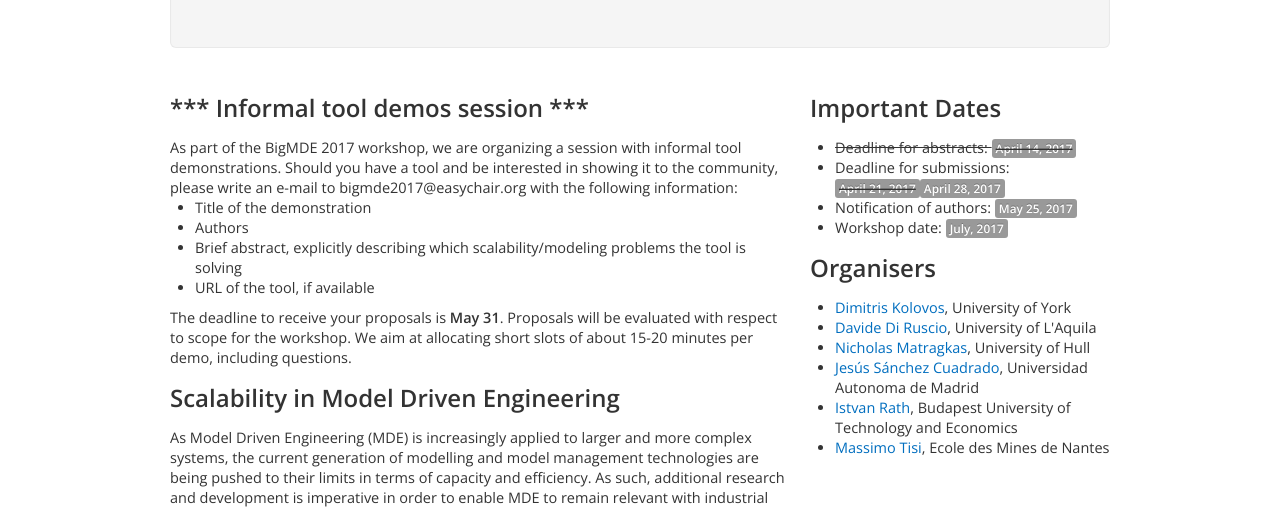
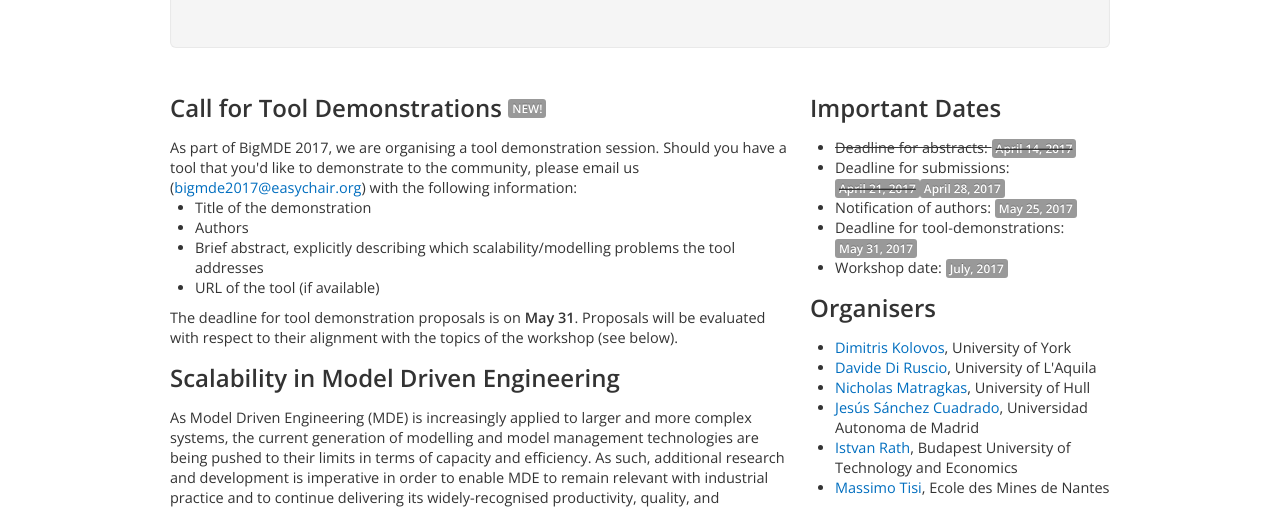
Before and after one commit to big-mde/big-mde.github.io, a plain HTML site: page index.html in a window 1280 px wide. Shown: the part 244-755 px from the top of the page. Drawn offline with nearby package versions, Linux system fonts and the light colour scheme.

Commit message:
Updated tool demo call

```diff
--- a/index.html
+++ b/index.html
@@ -60,17 +60,16 @@
 
 
 		<div class="span8">
-		<h3>*** Informal tool demos session ***</h3>
-			As part of the BigMDE 2017 workshop, we are organizing a session with informal tool demonstrations. Should you have a tool and be interested in showing it to the community, please write an e-mail to bigmde2017@easychair.org with the following information:
+		<h3>Call for Tool Demonstrations&nbsp;<span class="label warning" style="position:relative;top:-4px">NEW!</span></h3>
+			As part of BigMDE 2017, we are organising a tool demonstration session. Should you have a tool that you'd like to demonstrate to the community, please email us (<a href="mailto:bigmde2017@easychair.org">bigmde2017@easychair.org</a>) with the following information:
 
 			<ul>
 				<li>Title of the demonstration
 				<li>Authors
-				<li>Brief abstract, explicitly describing which scalability/modeling problems the tool is solving
-				<li>URL of the tool, if available
+				<li>Brief abstract, explicitly describing which scalability/modelling problems the tool addresses
+				<li>URL of the tool (if available)
 			</ul>
-			The deadline to receive your proposals is <b>May 31</B>. Proposals will be evaluated with respect to scope for the workshop. We aim at allocating short slots of about 15-20 minutes per demo, including questions.
-
+			The deadline for tool demonstration proposals is on <b>May 31</b>. Proposals will be evaluated with respect to their alignment with the topics of the workshop (see below).
 
 			<h3>Scalability in Model Driven Engineering</h3>
 			As Model Driven Engineering (MDE) is increasingly applied to larger and more complex systems, the current generation of modelling and model management technologies are being pushed to their limits in terms of capacity and efficiency. As such, additional research and development is imperative in order to enable MDE to remain relevant with industrial practice and to continue delivering its widely-recognised productivity, quality, and maintainability benefits.
@@ -92,7 +91,7 @@
 			<li><strike>Deadline for abstracts: <span class="label warning">April 14, 2017</strike></span>
 			<li>Deadline for submissions: <strike><span class="label warning">April 21, 2017</strike></span><span class="label warning">April 28, 2017</span>
 			<li>Notification of authors: <span class="label success">May 25, 2017</span>
-			<!--<li>Camera-ready: <span class="label warning">June 26, 2016</span>-->
+			<li>Deadline for tool-demonstrations: <span class="label warning">May 31, 2017</span>
 			<li>Workshop date: <span class="label success">July, 2017</span>
 			</ul>
 			<h3>Organisers</h3>
```
